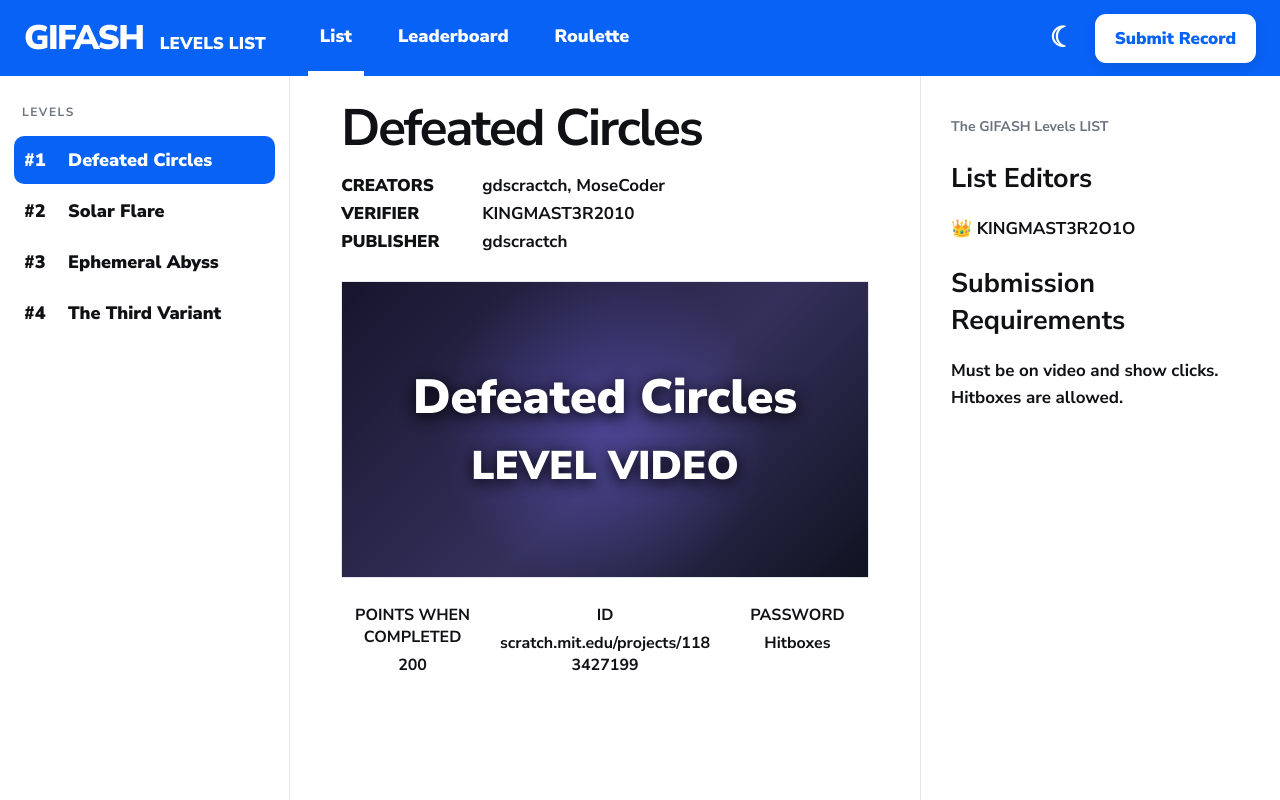
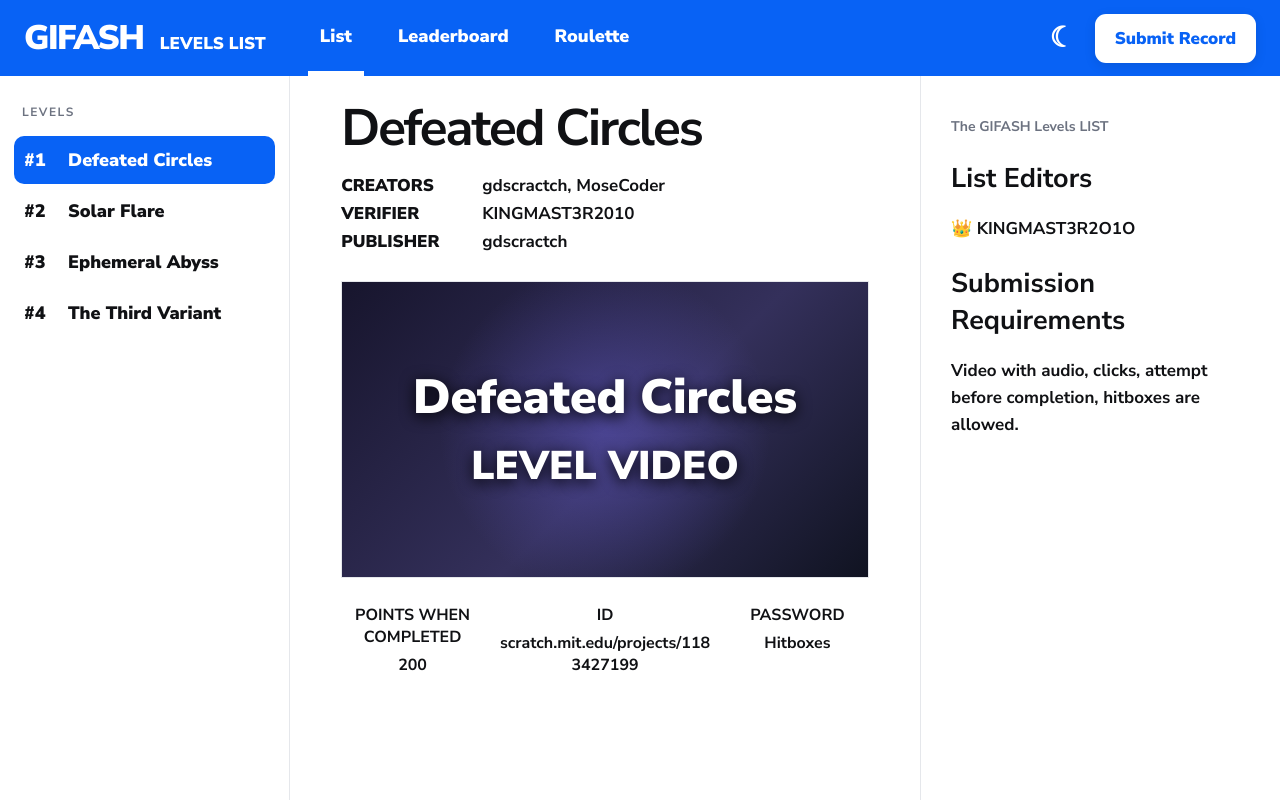
Before and after one commit to KINGMAST3R2O1O/IDK, a plain HTML site: page index.html in a window 1280 px wide. Drawn offline with Linux system fonts and the light colour scheme.

Commit message:
Update index.html

```diff
--- a/index.html
+++ b/index.html
@@ -3,7 +3,7 @@
 <head>
   <meta charset="UTF-8">
   <meta name="viewport" content="width=device-width, initial-scale=1.0">
-  <title>The GIFASH Levels LIST</title>
+  <title>The GIFDASH Levels LIST</title>
   <link rel="stylesheet" href="style.css">
 </head>
 <body>
@@ -33,7 +33,7 @@
       <h2>List Editors</h2>
       <p> 👑 KINGMAST3R2O1O</p>
       <h2>Submission Requirements</h2>
-      <p>Must be on video and show clicks. Hitboxes are allowed.</p>
+      <p>Video with audio, clicks, attempt before completion, hitboxes are allowed.</p>
     </aside>
   </main>
 
```
